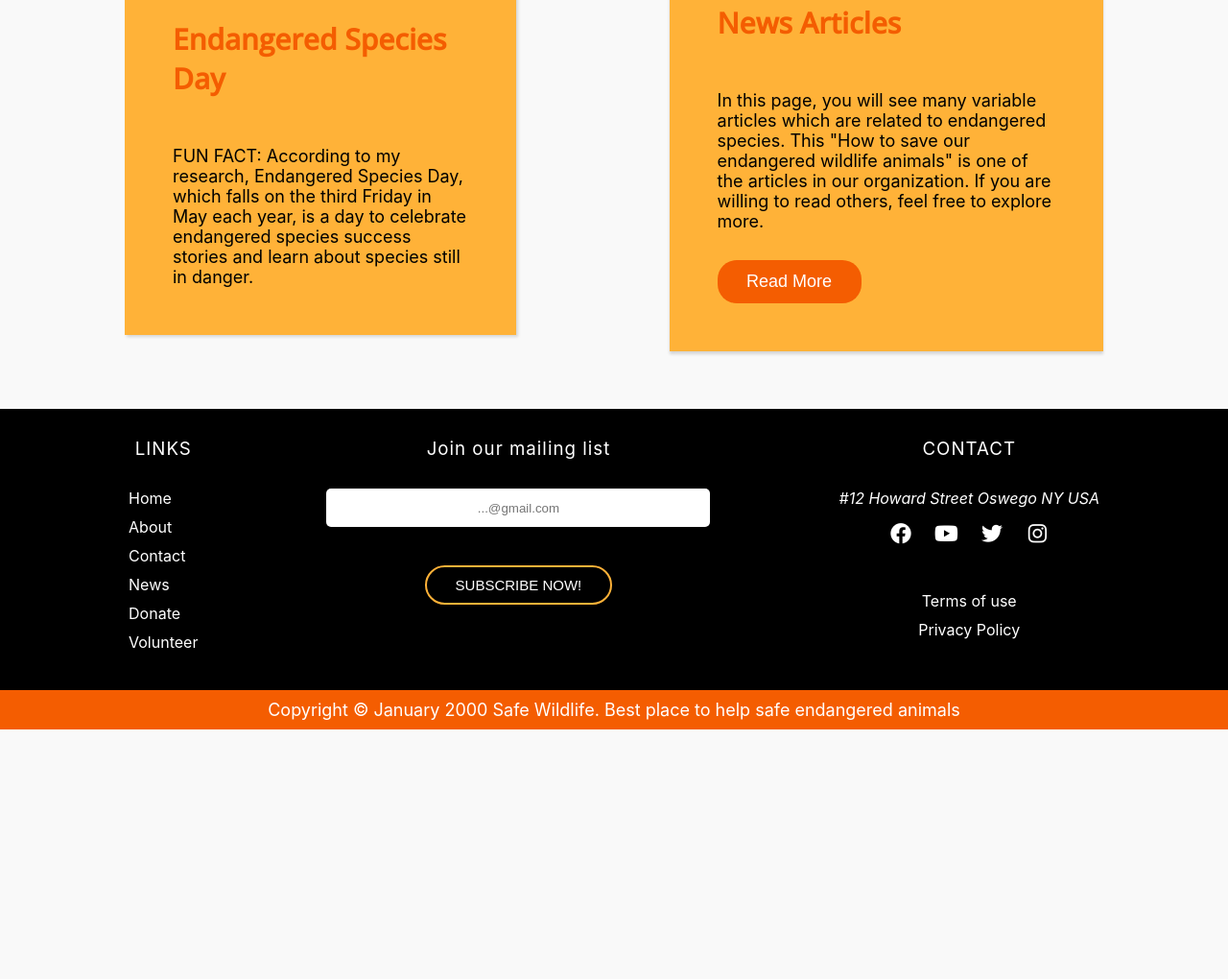
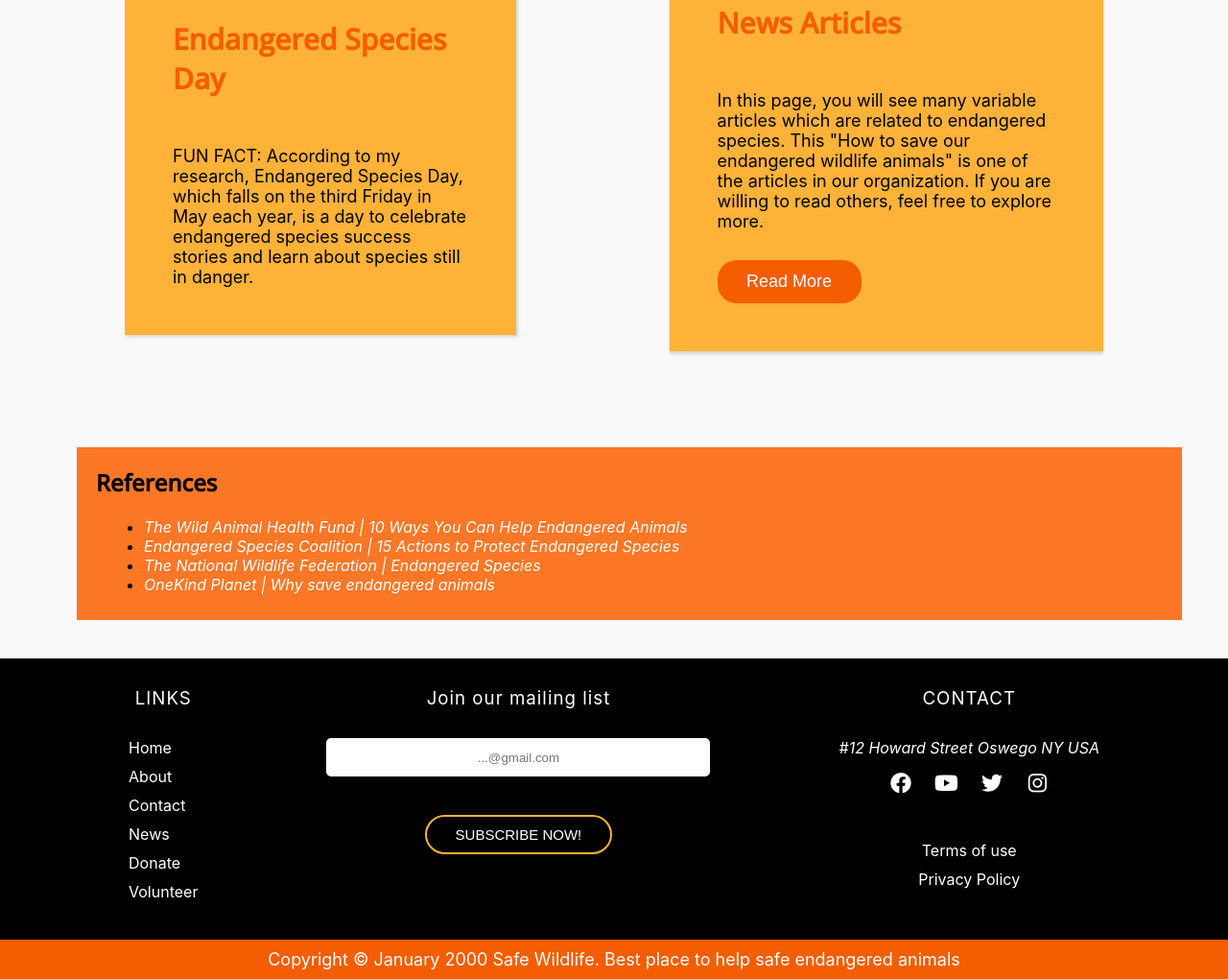
Before and after one commit to RubiaEllis/Save-Wildlife, a plain HTML site: page save.html in a window 1280 px wide. Shown: the part 3608-4628 px from the top of the page at 96% size. Before the commit the page ends 4368 px from the top, so only its background shows below. Drawn offline with nearby package versions, Linux system fonts and the light colour scheme.

Commit message:
Update save.html

```diff
--- a/save.html
+++ b/save.html
@@ -93,6 +93,29 @@
             </div>
         </div>
     </div>
+    <div class="save_reference">
+<h2>References</h2>
+<cite>
+<ul>
+<li>
+<a href="https://wildanimalhealthfund.org/2021/03/10-ways-you-can-help-endangered-animals/" target="_blank">
+The Wild Animal Health Fund | 10 Ways You Can Help Endangered Animals </a>
+</li>
+<li>
+<a href="https://www.endangered.org/15-ways-to-help-protect-endangered-species/" target="_blank">
+Endangered Species Coalition | 15 Actions to Protect Endangered Species </a>
+</li>
+<li>
+<a href="https://www.nwf.org/Educational-Resources/Wildlife-Guide/Understanding-Conservation/Endangered-Species" target="_blank">
+The National Wildlife Federation | Endangered Species </a>
+</li>
+<li>
+<a href="https://onekindplanet.org/save-endangered-animals/" target="_blank">
+OneKind Planet | Why save endangered animals </a>
+</li>
+</ul>
+</cite>
+</div>
 <!--Footer Section-->
 <div class="footer">
         <div class="col-1">
```
